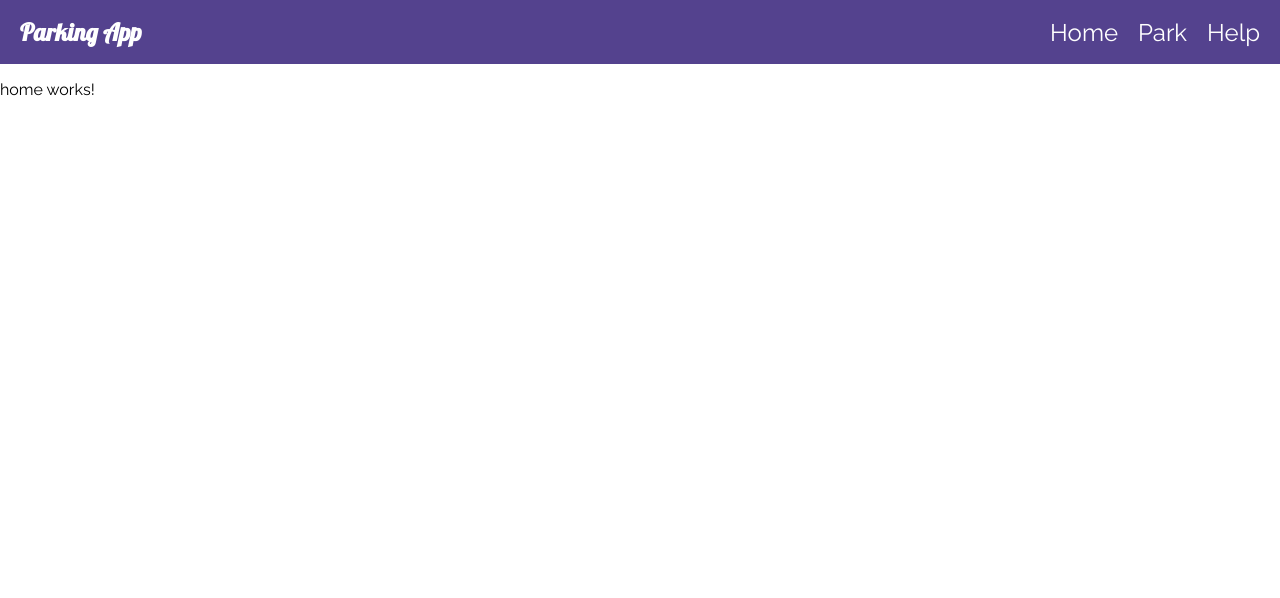
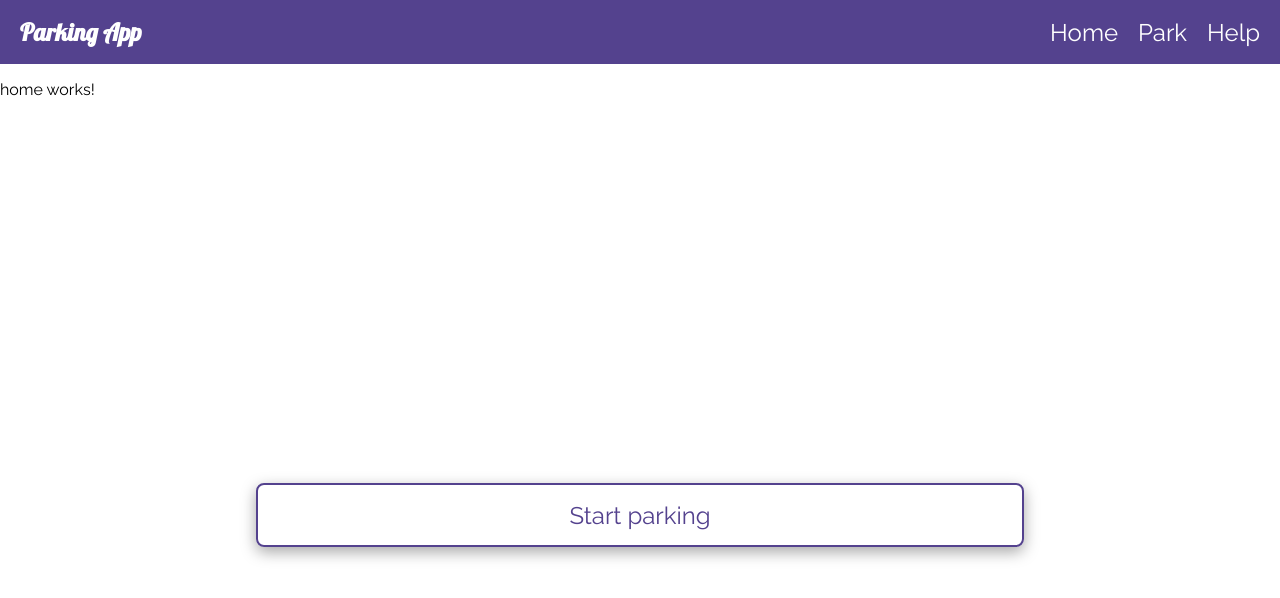
Before and after one commit to fabriciodigennaro/parking-app, an Angular app: page /home in a window 1280 px wide. Shown: the top 598 px of the page. Built offline with nearby package versions, Linux system fonts and the light colour scheme.

Commit message:
add button component

```diff
--- a/src/app/app.module.ts
+++ b/src/app/app.module.ts
@@ -5,12 +5,14 @@ import { AppRoutingModule } from './app-routing.module';
 import { AppComponent } from './app.component';
 import { HeaderComponent } from './components/header/header.component';
 import { HomeComponent } from './components/home/home.component';
+import { ButtonComponent } from './components/button/button.component';
 
 @NgModule({
   declarations: [
     AppComponent,
     HeaderComponent,
-    HomeComponent
+    HomeComponent,
+    ButtonComponent
   ],
   imports: [
     BrowserModule,
--- /dev/null
+++ b/src/app/components/button/button.component.html
@@ -0,0 +1,3 @@
+<button class="button">
+    <ng-content></ng-content>
+</button>
--- /dev/null
+++ b/src/app/components/button/button.component.scss
@@ -0,0 +1,24 @@
+
+.button {
+  border-radius: 8px;
+  padding: 12px 24px;
+  font-size: 1.5rem;
+  color: var(--primary);
+  background-color: transparent;
+  border: 2px solid var(--primary);
+  transition: background-color 0.3s, color 0.3s;
+  width: 60vw;
+  height: 8vh;
+  box-shadow: rgba(0, 0, 0, 0.35) 0px 5px 15px;
+
+  &:hover {
+    background-color: var(--secondary-light);
+    color: var(--primary-dark);
+  }
+
+  @media (max-width: 768px) {
+    font-size: 2rem;
+    width: 80vw;
+    height: 10vh;
+  }
+}
--- a/src/app/components/home/home.component.html
+++ b/src/app/components/home/home.component.html
@@ -1 +1,4 @@
 <p>home works!</p>
+<div class="home-container">
+    <app-button class="button">{{buttonText}}</app-button>
+</div>
--- a/src/app/components/home/home.component.scss
+++ b/src/app/components/home/home.component.scss
@@ -0,0 +1,14 @@
+.home-container {
+    display: flex;
+    justify-content: center;
+    align-items: center;
+    height: 100vh;
+  }
+
+  .button {
+    font-size: 1rem;
+
+    @media (max-width: 768px) {
+      font-size: 0.875rem;
+    }
+  }
--- a/src/app/components/home/home.component.ts
+++ b/src/app/components/home/home.component.ts
@@ -6,5 +6,5 @@ import { Component } from '@angular/core';
   styleUrls: ['./home.component.scss']
 })
 export class HomeComponent {
-
+  buttonText: string = 'Start parking';
 }
```
Also changed, not shown: src/app/components/button/button.component.ts (added, +10 -0 lines), 1 other file (tests, documents, lock files or other folders).
